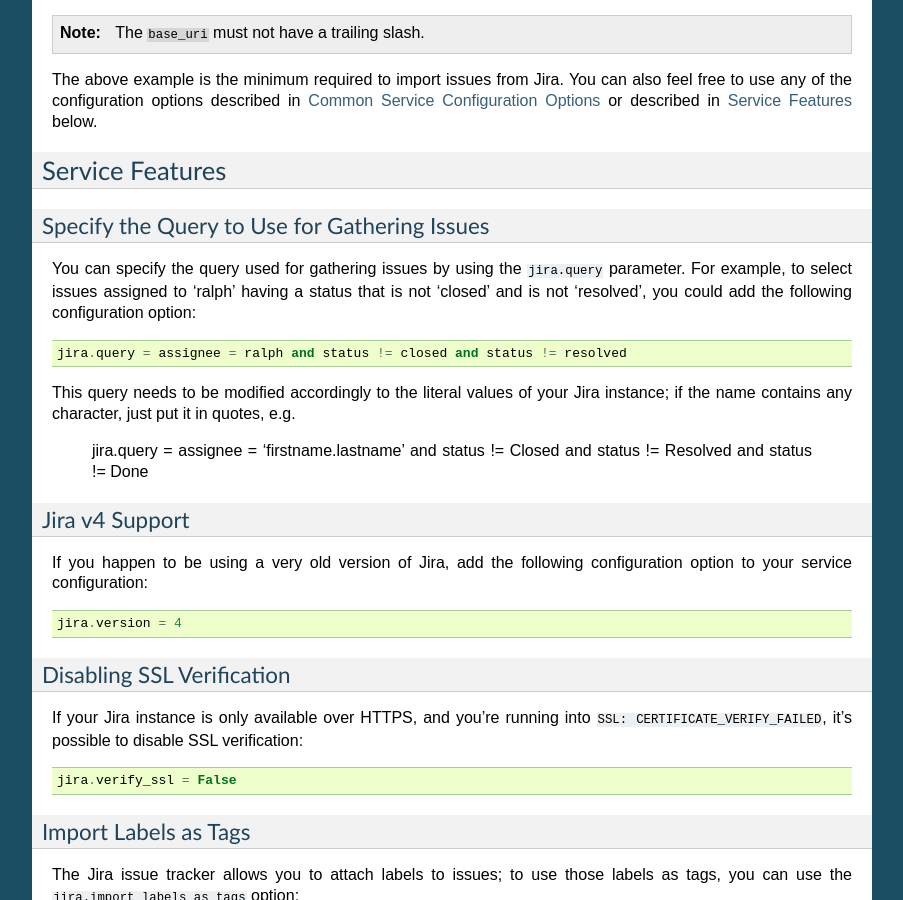
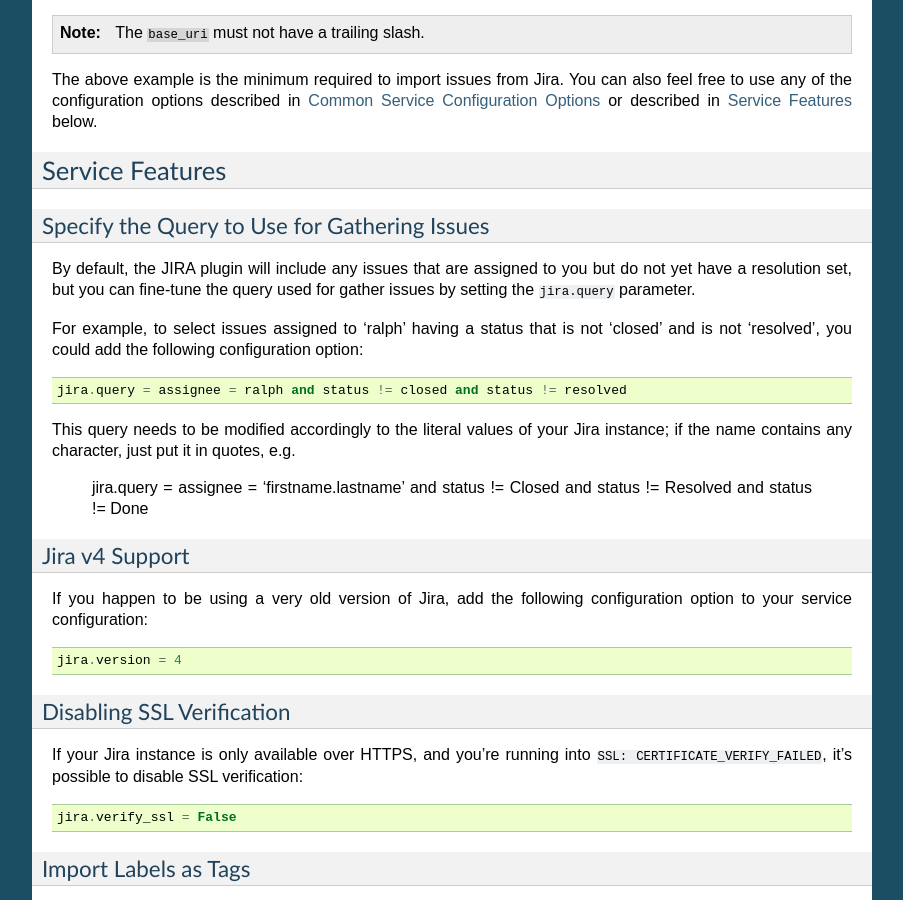
Before and after one commit to GothenburgBitFactory/bugwarrior, a Sphinx documentation site: the page built from bugwarrior/docs/services/jira.rst, in a window 1280 px wide and 900 px high, scrolled down 450 px. Shown: the whole window, without its empty margins (198-1101 px from the left). Built offline with Sphinx 7.4.7, drawn with Linux system fonts in a browser that asks for light colours; pages that are not in the unit, such as notebooks, are missing from menus.

Commit message:
Alter default JIRA query to handle situations in which instances do not use the column names we are expecting.

```diff
--- a/bugwarrior/docs/services/jira.rst
+++ b/bugwarrior/docs/services/jira.rst
@@ -37,10 +37,13 @@
 Specify the Query to Use for Gathering Issues
 +++++++++++++++++++++++++++++++++++++++++++++
 
-You can specify the query used for gathering issues by using the
-``jira.query`` parameter.  For example, to select issues assigned to
-'ralph' having a status that is not 'closed' and is not 'resolved', you
-could add the following configuration option::
+By default, the JIRA plugin will include any issues that are assigned to you
+but do not yet have a resolution set, but you can fine-tune the query used
+for gather issues by setting the ``jira.query`` parameter.
+
+For example, to select issues assigned to 'ralph' having a status that is
+not 'closed' and is not 'resolved', you could add the following
+configuration option::
 
     jira.query = assignee = ralph and status != closed and status != resolved
 
```
Also changed, not shown: 1 other file.
